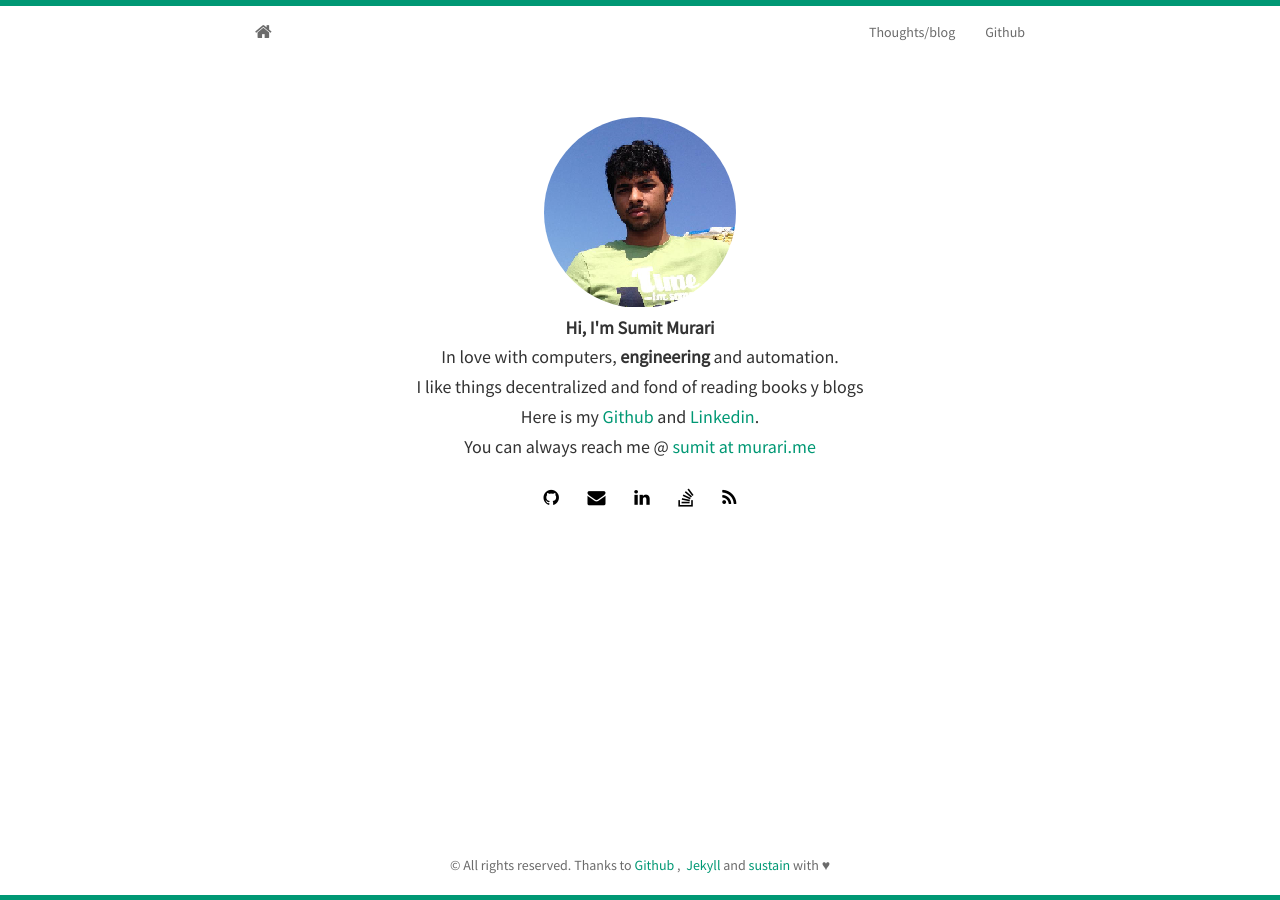
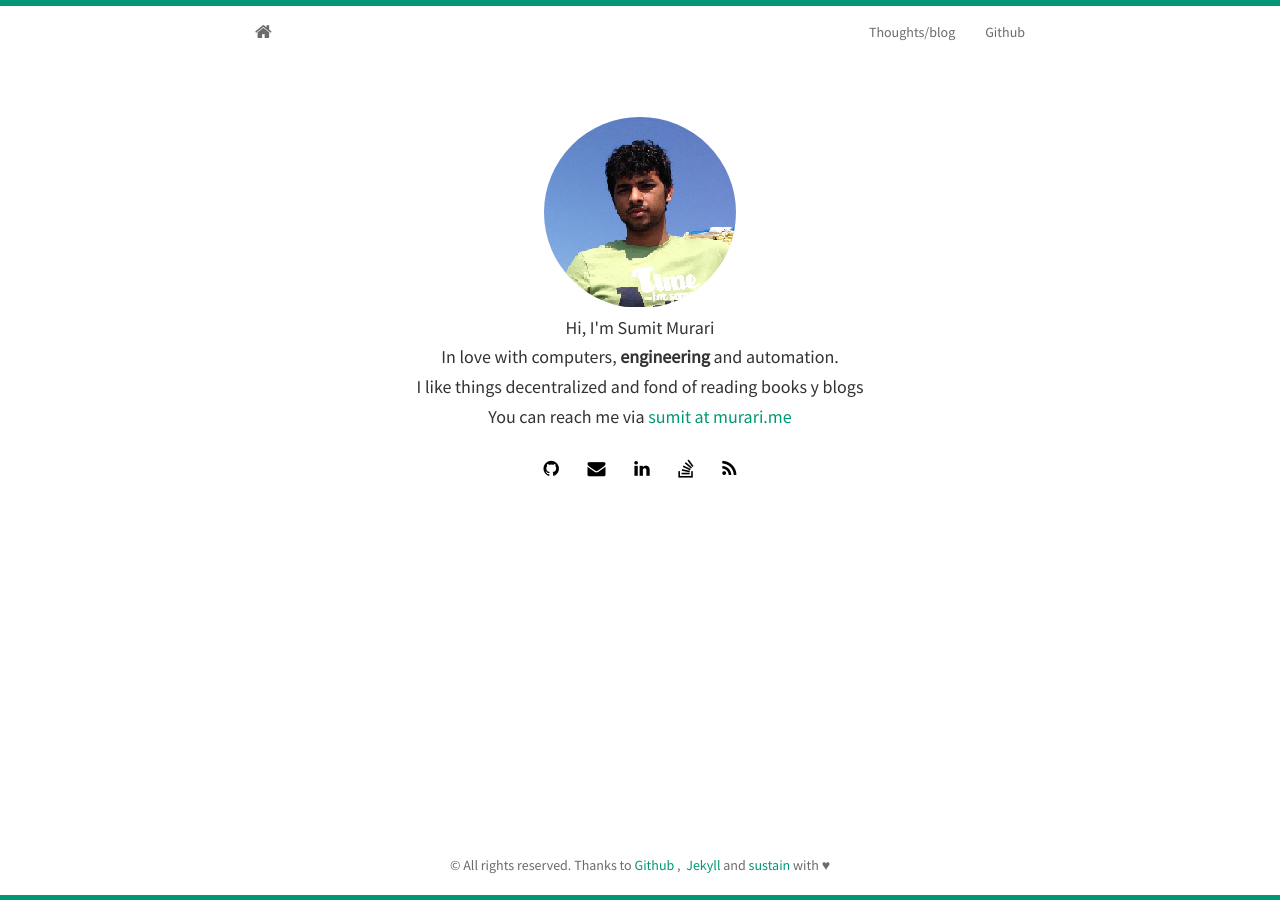
Before and after one commit to murarisumit/murarisumit.github.io, a Jekyll site: the page built from index.html, in a window 1280 px wide. Built offline with Jekyll 4.4.1, drawn with Linux system fonts in a browser that asks for light colours; nearby versions of some CDN libraries; the list of posts is cut into pages by our own code.

Commit message:
Updatd index page

```diff
--- a/_includes/header.html
+++ b/_includes/header.html
@@ -7,7 +7,6 @@
       <ul class="nav navbar-nav navbar-right">
         <li><a href="{{ site.baseurl }}posts.html">Thoughts/blog</a></li>
         <li><a href="https://www.github.com/{{ site.github }}" target="_blank">Github</a></li>
-        <!-- <li><a href="http://biomadeira.github.io/vitae">RESUME</a></li> -->
       </ul>
     </div>
   </div>
--- a/index.html
+++ b/index.html
@@ -7,12 +7,11 @@ layout: home
 	  <div class="avatar">
 		<img class="img-circle" src="{{ site.baseurl }}static/img/{{ site.avatar }}" alt="whoami">
 	  </div>
-    <h4><strong>Hi, I'm {{ site.author }}</strong> </h4>
+    <h4>Hi, I'm {{ site.author }}</h4>
 				<center>
           <h4> In love with computers, <b>engineering</b> and automation.</h4>
           <h4>I like things decentralized and fond of reading books y blogs</h4>
-          <h4>Here is my <a href="https://github.com/{{ site.github }}"> Github </a> and <a href="https://linkedin.com/in/{{ site.linkedin }}"> Linkedin</a>.</h4>
-      <h4> You can always reach me @ <a href="mailto:{{ site.email }}?Subject=Hello%20Sumit"> sumit at murari.me </a></h4>
+      <h4> You can reach me via <a href="mailto:{{ site.email }}?Subject=Hello%20Sumit"> sumit at murari.me </a></h4>
 			</center>
 	  {% include social.html %}
 	</div>
```
